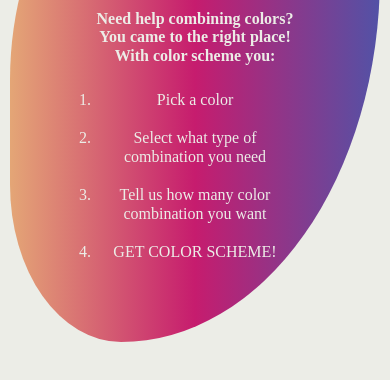
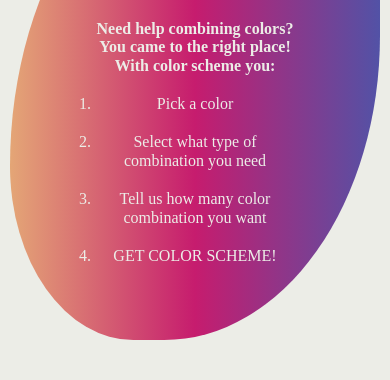
Before and after one commit to carolcal/color-scheme, a website built with webpack: page index.html in a window 390 px wide. Shown: the part 332-712 px from the top of the page. Built offline with nearby package versions, Linux system fonts and the light colour scheme.

Commit message:
Adjust responsiveness

```diff
--- a/styles.css
+++ b/styles.css
@@ -7,6 +7,7 @@
     --color-fifth: #454545;
     background-color: var(--color-forth);
     padding: 5px;
+    margin: 0 auto;
 }
 
 /* FORM */
@@ -83,8 +84,8 @@ button:hover{
 #intro{
     background: linear-gradient(90deg, var(--color-secondary) 0%, var(--color-primary) 50%, var(--color-third) 100%);
     color: var(--color-forth);
-    border-radius: 50% 20% 70% 30%;
-    padding: 30px;
+    border-radius: 80% 40% 70% 40%;
+    padding: 50px;
     display: flex;
     flex-direction: column;
     text-align: center;
@@ -148,7 +149,7 @@ h4{
 @media (min-width: 500px) {
     body {
         max-width: 600px;
-        margin: 0 auto;
+
     }
 }
 
@@ -162,7 +163,7 @@ h4{
     }
 
     #intro{
-       padding: 50px;
+       padding: 60px;
     }
 
     #intro h4 {
```
